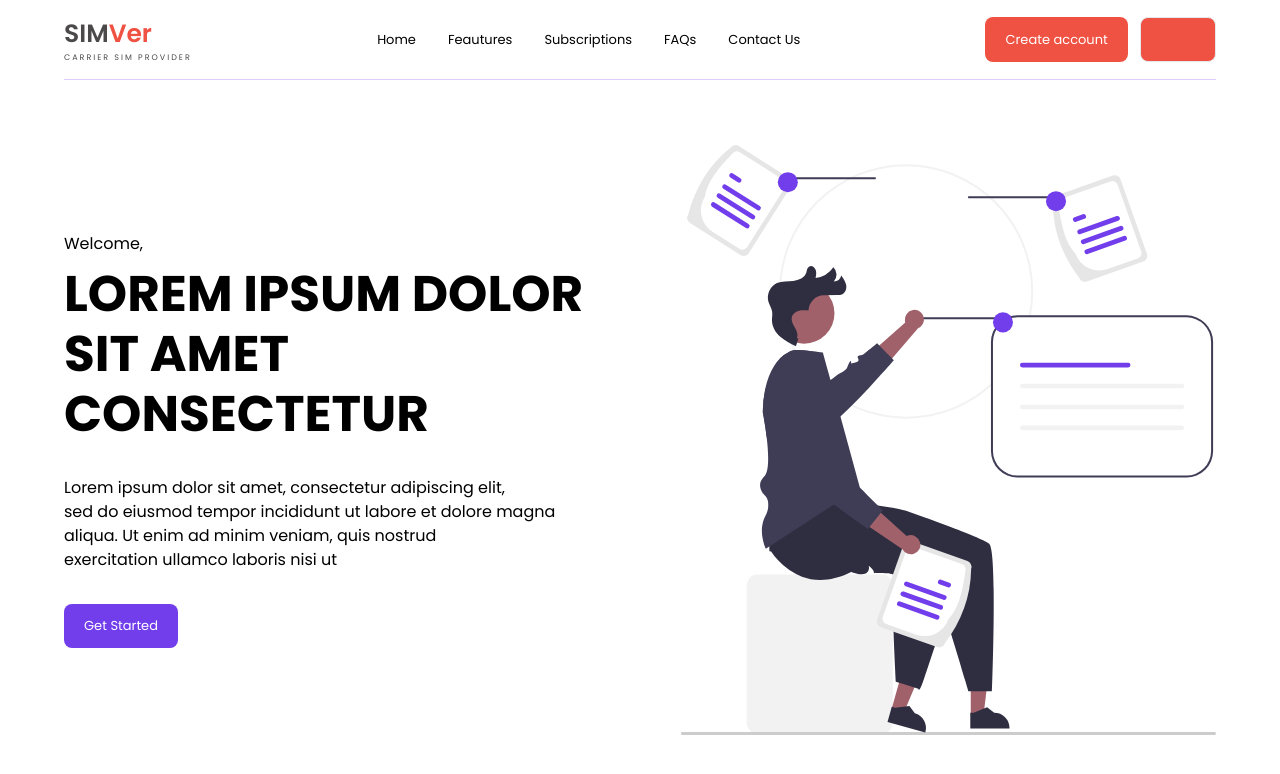
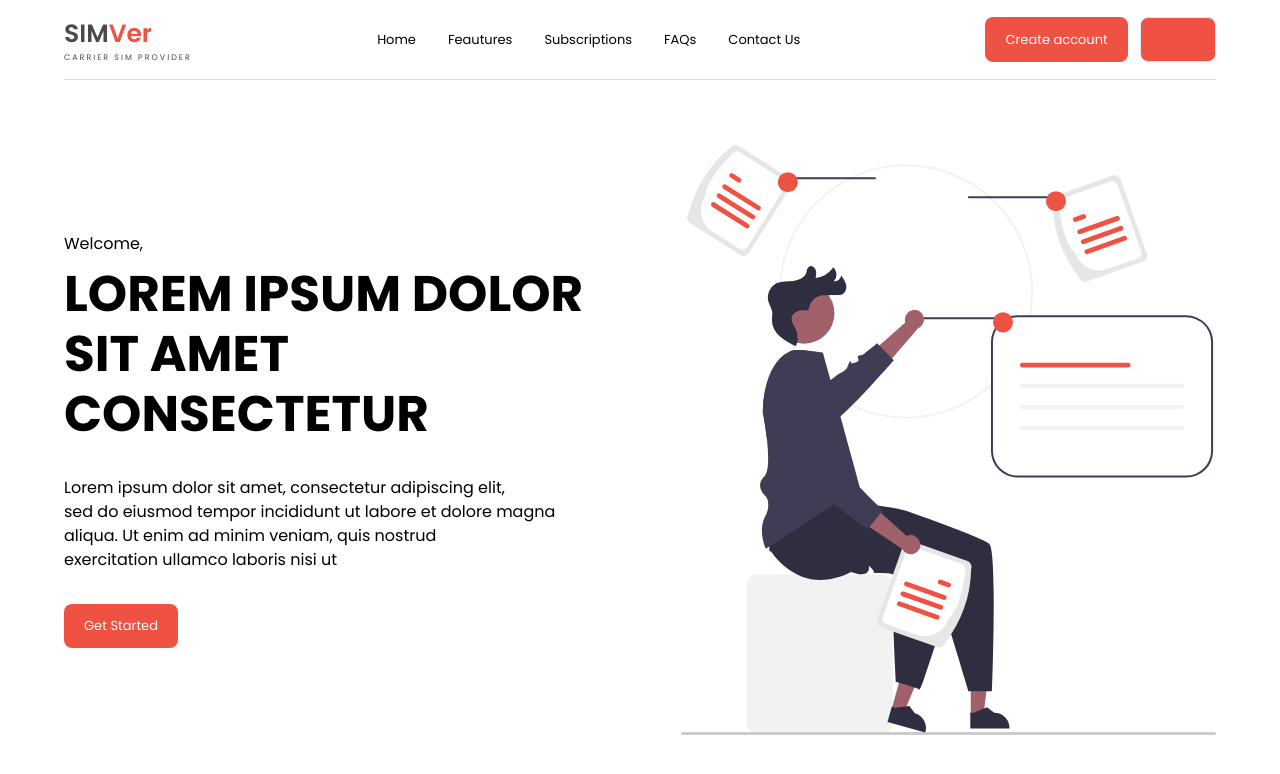
Before and after one commit to emmyzee45/simver-frontend, a React (Create React App) app: page / in a window 1280 px wide. Shown: the top 774 px of the page. Built offline with nearby package versions, Linux system fonts and the light colour scheme.

Commit message:
Update index.js

```diff
--- a/src/components/hero/index.js
+++ b/src/components/hero/index.js
@@ -1,6 +1,6 @@
 import React from "react";
 import Navbar from "../navbar";
-import hero from "../../assets/logo1.svg";
+import hero from "../../assets/hero.svg";
 
 const Hero = () => {
   return (
@@ -24,7 +24,7 @@ const Hero = () => {
             <br className="sm:flex hidden" /> exercitation ullamco laboris nisi
             ut
           </p>
-          <button className="px-[20px] py-[12px] rounded-[8px] text-[13px] bg-[#723EEC] text-white">
+          <button className="px-[20px] py-[12px] rounded-[8px] text-[13px] bg-[#EF5242] text-white">
             Get Started
           </button>
         </div>
```
